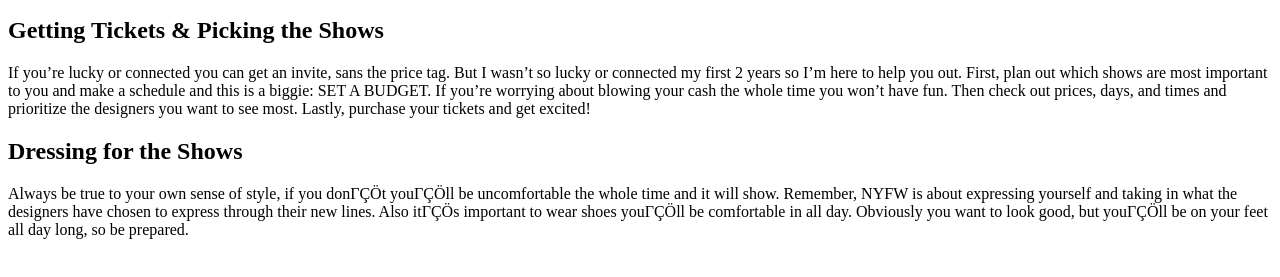
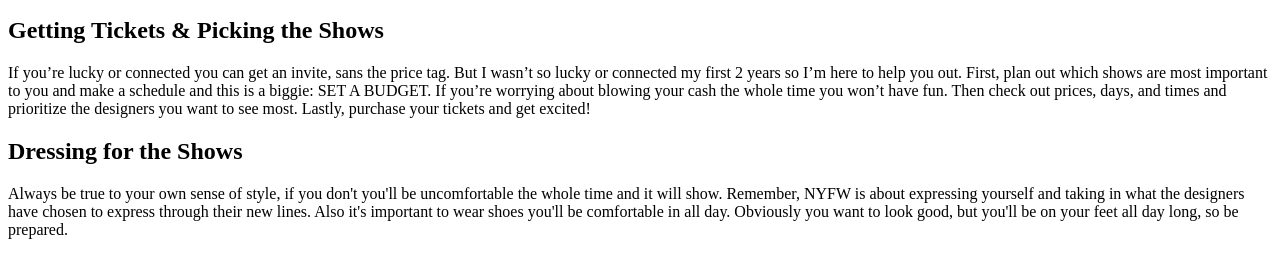
Before and after one commit to Sreyeesh/fashion-blog, a plain HTML site: page index.html in a window 1280 px wide. Shown: the part 119-396 px from the top of the page. Drawn offline with Linux system fonts and the light colour scheme.

Commit message:
fix(task7): retype paragraph with plain apostrophes

```diff
--- a/index.html
+++ b/index.html
@@ -20,10 +20,10 @@
     check out prices, days, and times and prioritize the designers you want to see most. Lastly, purchase your tickets
     and get excited!</p>
   <h2>Dressing for the Shows</h2>
-  <p>Always be true to your own sense of style, if you donΓÇÖt youΓÇÖll be uncomfortable the whole time and it will
-    show. Remember, NYFW is about expressing yourself and taking in what the designers have chosen to express through
-    their new lines. Also itΓÇÖs important to wear shoes youΓÇÖll be comfortable in all day. Obviously you want to look
-    good, but youΓÇÖll be on your feet all day long, so be prepared.</p>
+  <p>Always be true to your own sense of style, if you don't you'll be uncomfortable the whole time and it will show.
+    Remember, NYFW is about expressing yourself and taking in what the designers have chosen to express through their
+    new lines. Also it's important to wear shoes you'll be comfortable in all day. Obviously you want to look good, but
+    you'll be on your feet all day long, so be prepared.</p>
 
 </body>
 
```
